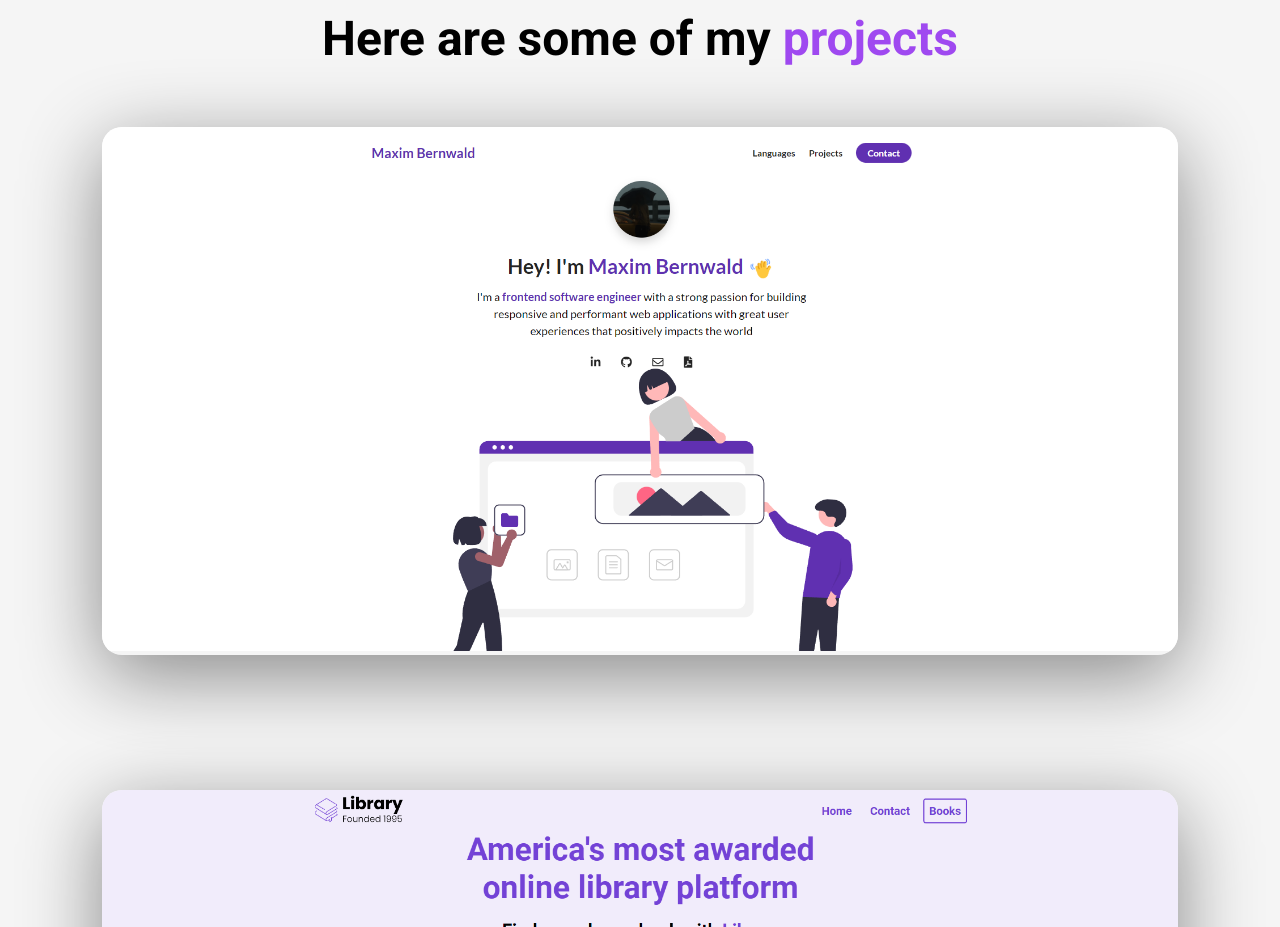
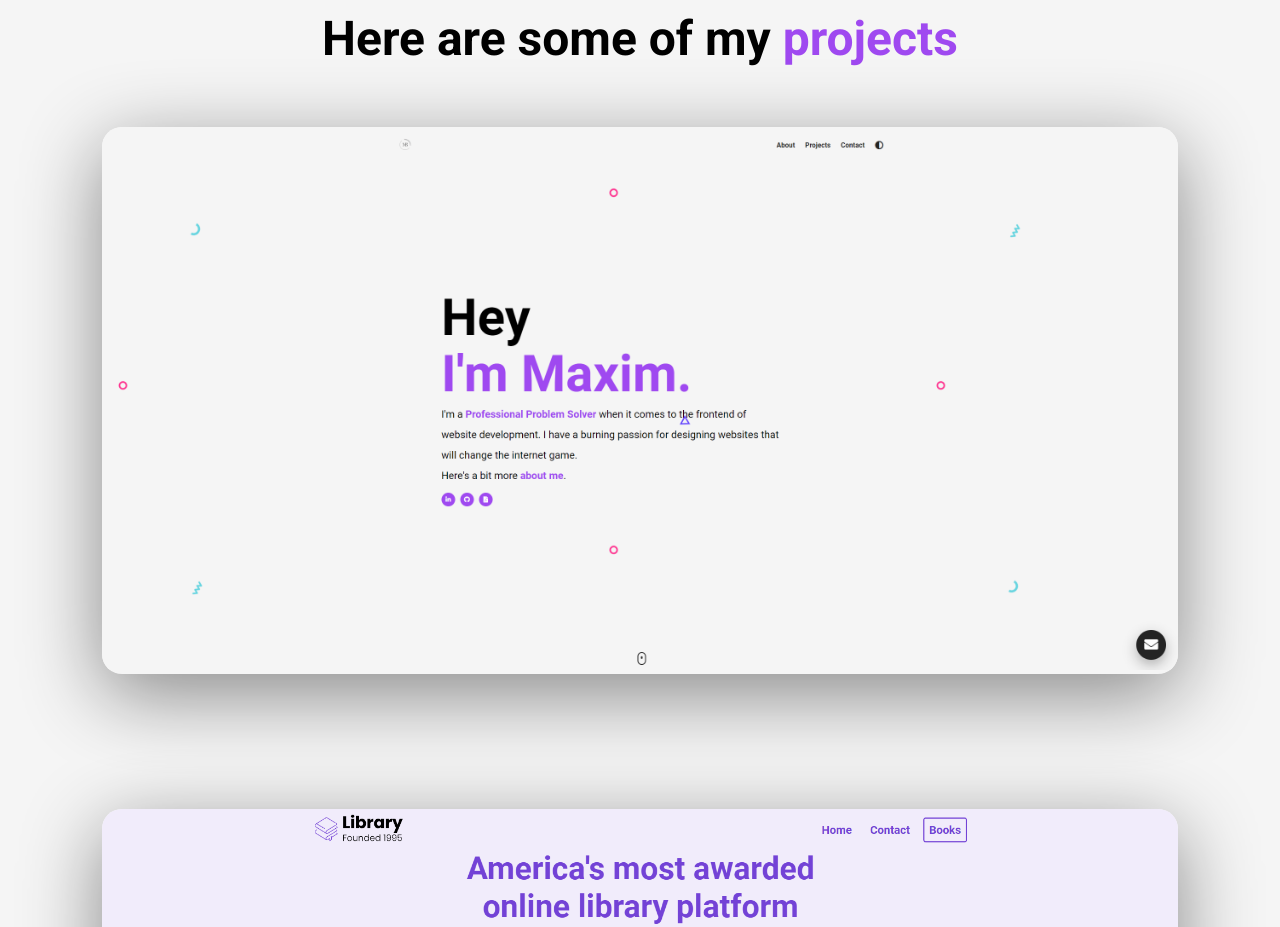
Before and after one commit to MaximBernwald/Eportfolio, a plain HTML site: page index.html in a window 1280 px wide. Shown: the part 840-1767 px from the top of the page. Drawn offline with nearby package versions, Linux system fonts and the light colour scheme.

Commit message:
Update index.html

```diff
--- a/index.html
+++ b/index.html
@@ -173,7 +173,7 @@
           <li class="project">
             <div class="project__wrapper">
               <img
-                src="./assets/First Eportfolio.png"
+                src="./assets/eportfolio v.2.png"
                 class="project__img"
                 alt=""
               />
```
